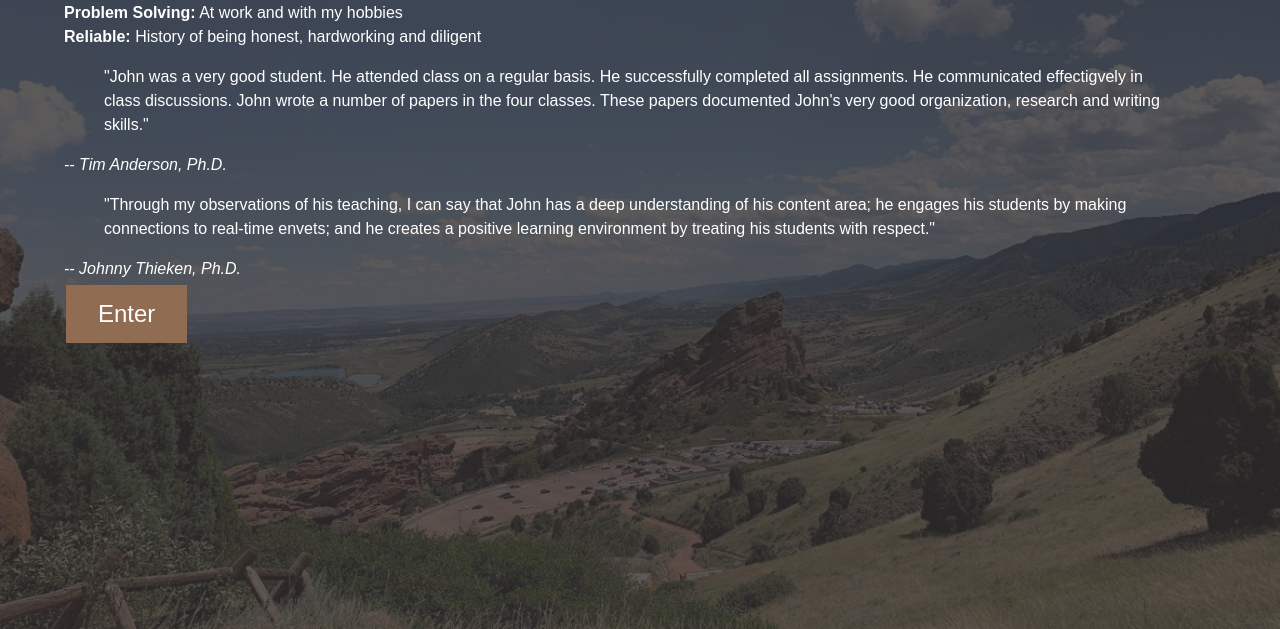
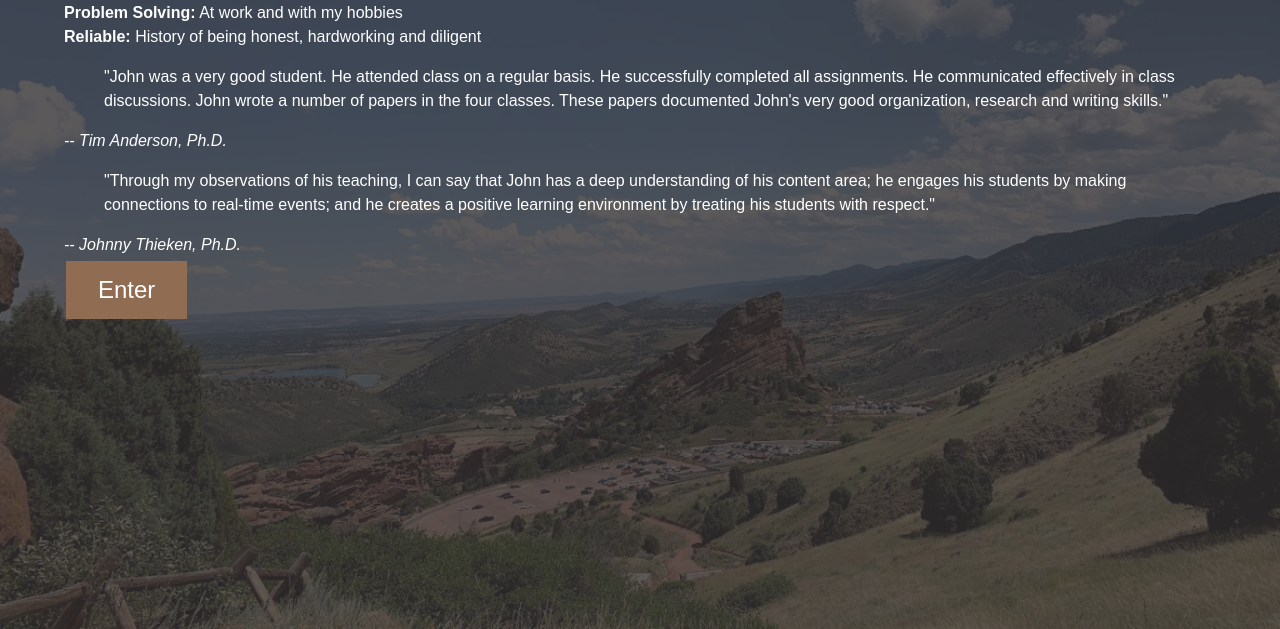
Before and after one commit to airborne17th/airborne17th.github.io, a website: page index.html in a window 1280 px wide. Shown: the part 171-800 px from the top of the page. Drawn offline with Linux system fonts and the light colour scheme.

Commit message:
Update index.html

```diff
--- a/index.html
+++ b/index.html
@@ -68,14 +68,14 @@
           <ul class="quotes">
               <li>
                   <blockquote>"John was a very good student. He attended class on a regular basis. He successfully completed all assignments.
-                      He communicated effectigvely in class discussions.
+                      He communicated effectively in class discussions.
                       John wrote a number of papers in the four classes.
                       These papers documented John's very good organization, research and writing skills."</blockquote>
                   <cite>-- Tim Anderson, Ph.D.</cite>
               </li>
               <li>
                   <blockquote>"Through my observations of his teaching, I can say that John has a deep understanding of his content area;
-                      he engages his students by making connections to real-time envets;
+                      he engages his students by making connections to real-time events;
                       and he creates a positive learning environment by treating his students with respect."</blockquote>
                   <cite>-- Johnny Thieken, Ph.D.</cite>
               </li>
```
